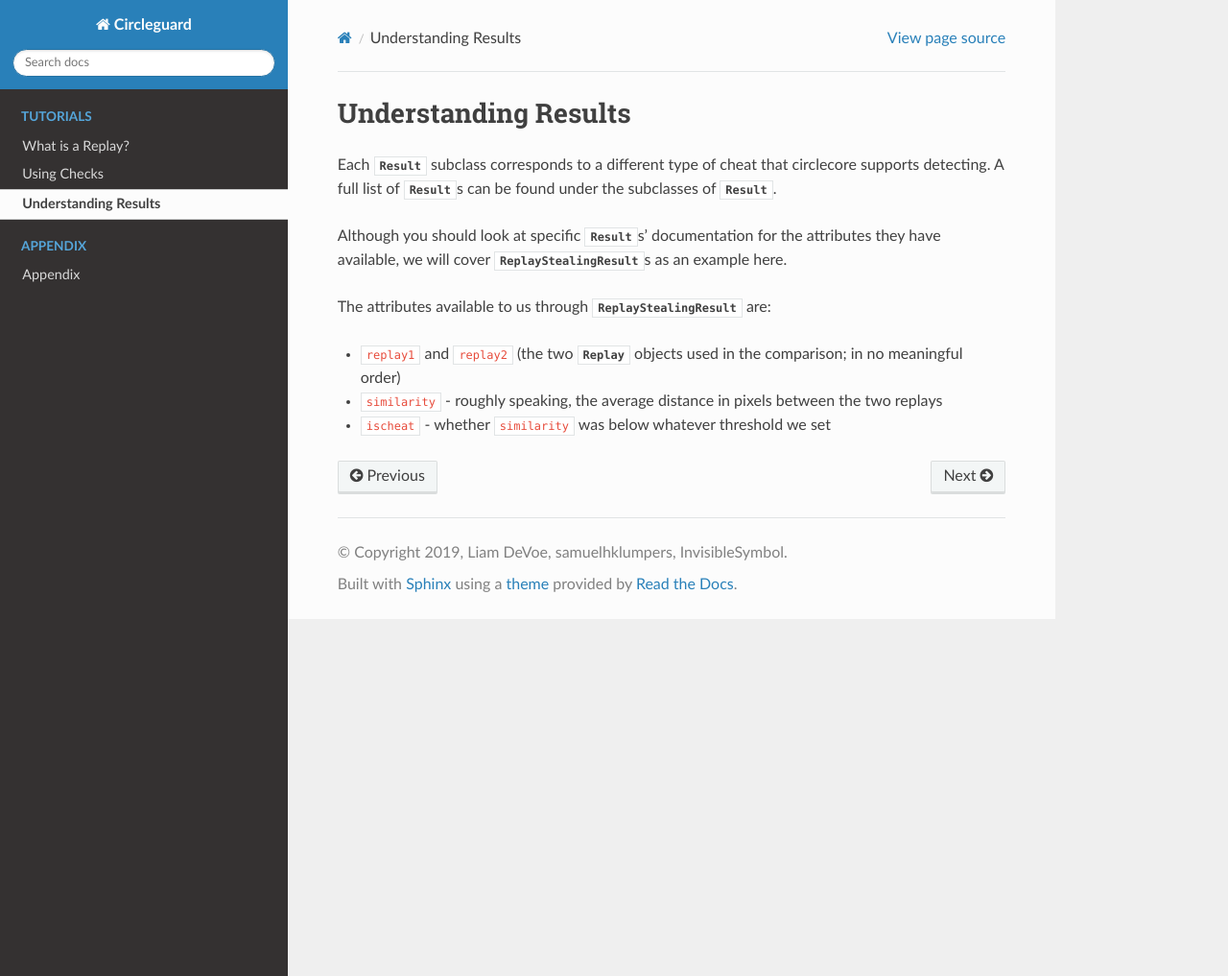
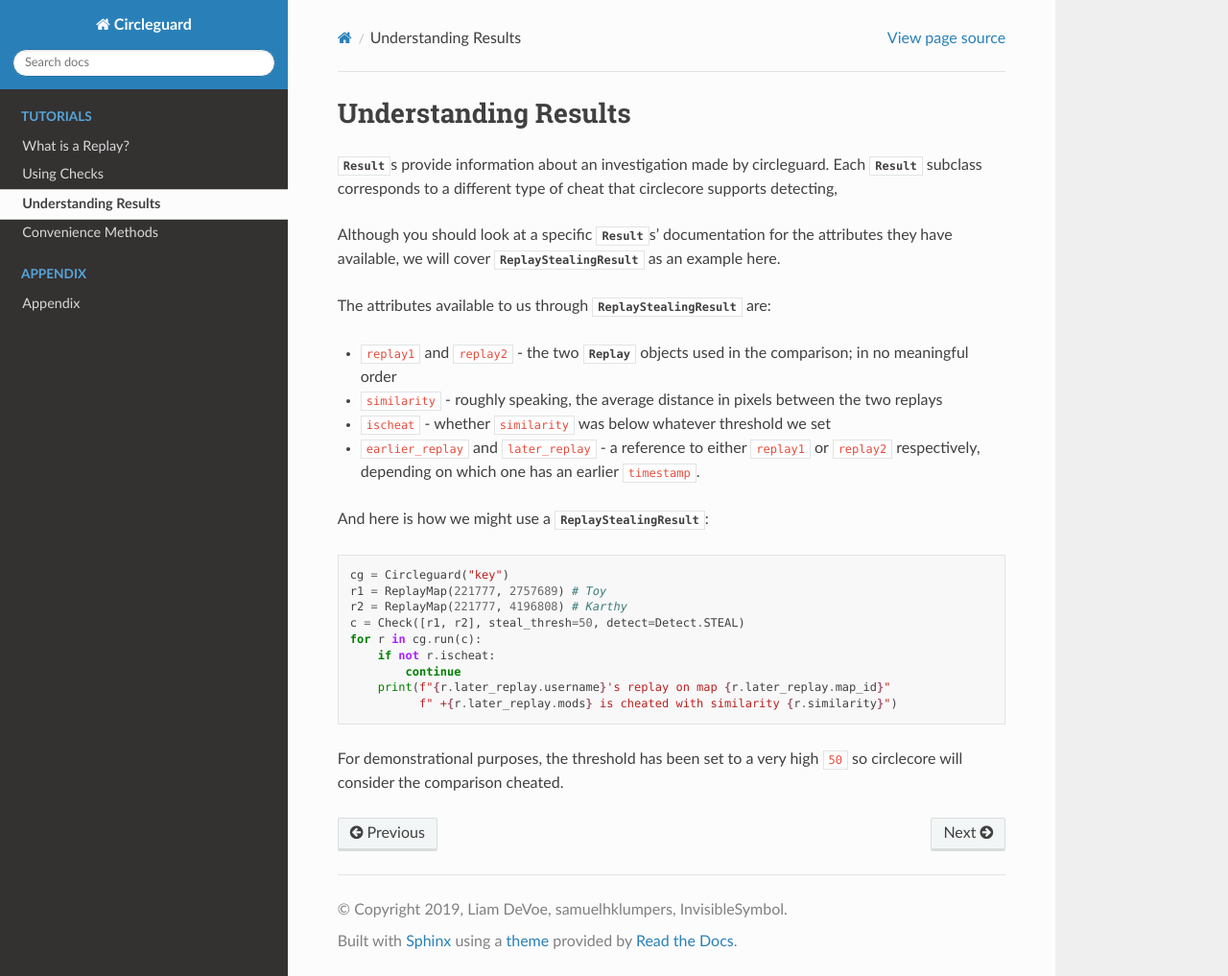
Before and after one commit to circleguard/circlecore, a Sphinx documentation site: the page built from source/understanding-results.rst, in a window 1280 px wide and 1017 px high. Shown: the whole window at 96% size. Built offline with Sphinx 7.4.7 and the Read the Docs theme 2.0.0, drawn with Linux system fonts in a browser that asks for light colours.

Commit message:
continue to write documentation

```diff
--- a/source/conf.py
+++ b/source/conf.py
@@ -4,10 +4,10 @@
 # list see the documentation:
 # https://www.sphinx-doc.org/en/master/usage/configuration.html
 
-project = 'Circleguard'
-copyright = '2019, Liam DeVoe, samuelhklumpers, InvisibleSymbol'
-author = 'Liam DeVoe, samuelhklumpers, InvisibleSymbol'
-release = '2.4.0'
+project = "Circleguard"
+copyright = "2019, Liam DeVoe, samuelhklumpers, InvisibleSymbol"
+author = "Liam DeVoe, samuelhklumpers, InvisibleSymbol"
+release = "2.4.0"
 
 extensions = [
     "sphinx.ext.autodoc",
@@ -19,12 +19,13 @@
 intersphinx_mapping = {"python": ("https://docs.python.org/3", None),
                        "slider": ("https://llllllllll.github.io/slider/", None)}
 # https://stackoverflow.com/a/37210251
-autodoc_member_order = 'bysource'
+autodoc_member_order = "bysource"
 
-html_theme = 'sphinx_rtd_theme'
+html_theme = "sphinx_rtd_theme"
+# html_theme_options = {"display_version": False}
 
 # Add any paths that contain templates here, relative to this directory.
-templates_path = ['_templates']
+templates_path = ["_templates"]
 
 # List of patterns, relative to source directory, that match files and
 # directories to ignore when looking for source files.
@@ -35,8 +36,7 @@
 # Add any paths that contain custom static files (such as style sheets) here,
 # relative to this directory. They are copied after the builtin static files,
 # so a file named "default.css" will overwrite the builtin "default.css".
-html_static_path = ['_static']
-
+html_static_path = ["_static"]
 
 # references that we want to use easily in any file
 rst_prolog = """
@@ -46,6 +46,9 @@
 .. |Check| replace:: :class:`~circleguard.replay.Check`
 .. |cg.run| replace:: :func:`cg.run <circleguard.circleguard.Circleguard.run>`
 .. |Result| replace:: :class:`~circleguard.result.Result`
+.. |RelaxResult| replace:: :class:`~circleguard.result.RelaxResult`
+.. |ReplayStealingResult| replace:: :class:`~circleguard.result.ReplayStealingResult`
+.. |Detect| replace:: :class:`~circleguard.enums.Detect`
 .. _Circleguard: https://github.com/circleguard/circleguard
 .. _osu!: http://osu.ppy.sh
 .. _tybug: https://github.com/tybug
--- a/source/index.rst
+++ b/source/index.rst
@@ -2,7 +2,7 @@
 Circlecore
 ==========
 
-Circlecore is a cheat detection library for `osu!`_
+Circlecore is a cheat detection library for `osu!`_.
 
 Currently, we support the detection of the following cheats:
 
@@ -44,6 +44,7 @@
     what-is-a-replay
     using-checks
     understanding-results
+    convenience-methods
 
 .. toctree::
     :caption: Appendix
--- a/source/understanding-results.rst
+++ b/source/understanding-results.rst
@@ -1,18 +1,38 @@
 Understanding Results
 =====================
-Each |Result| subclass corresponds to a different type of cheat that
-circlecore supports detecting. A full list of |Result|\s can be found under
-the subclasses of :class:`~circleguard.result.Result`.
 
-Although you should look at specific |Result|\s' documentation for the
-attributes they have available, we will cover
-:class:`~circleguard.result.ReplayStealingResult`\s as an example here.
+|Result|\s provide information about an investigation made by circleguard. Each
+|Result| subclass corresponds to a different type of cheat that
+circlecore supports detecting,
 
-The attributes available to us through
-:class:`~circleguard.result.ReplayStealingResult` are:
+Although you should look at a specific |Result|\s' documentation for the
+attributes they have available, we will cover |ReplayStealingResult|
+as an example here.
 
-* ``replay1`` and ``replay2`` (the two |Replay| objects used in the comparison;
-  in no meaningful order)
+The attributes available to us through |ReplayStealingResult| are:
+
+* ``replay1`` and ``replay2`` - the two |Replay| objects used in the
+  comparison; in no meaningful order
 * ``similarity`` - roughly speaking, the average distance in pixels between the
   two replays
 * ``ischeat`` - whether ``similarity`` was below whatever threshold we set
+* ``earlier_replay`` and ``later_replay`` - a reference to either ``replay1``
+  or ``replay2`` respectively, depending on which one has an earlier
+  ``timestamp``.
+
+And here is how we might use a |ReplayStealingResult|:
+
+.. code-block:: python
+
+    cg = Circleguard("key")
+    r1 = ReplayMap(221777, 2757689) # Toy
+    r2 = ReplayMap(221777, 4196808) # Karthy
+    c = Check([r1, r2], steal_thresh=50, detect=Detect.STEAL)
+    for r in cg.run(c):
+        if not r.ischeat:
+            continue
+        print(f"{r.later_replay.username}'s replay on map {r.later_replay.map_id}"
+              f" +{r.later_replay.mods} is cheated with similarity {r.similarity}")
+
+For demonstrational purposes, the threshold has been set to a very high ``50``
+so circlecore will consider the comparison cheated.
--- a/source/what-is-a-replay.rst
+++ b/source/what-is-a-replay.rst
@@ -37,4 +37,4 @@
 load them with :meth:`cg.load <circleguard.circleguard.Circleguard.load>`.
 This design principle of objects being as cheap as possible to create, and only
 loading further data when necessary, is something that holds true throughout
-circleguard.
+circlecore.
```
Also changed, not shown: source/convenience-methods.rst (added, +23 -0 lines), source/using-checks.rst (+41 -4 lines), 1 other file.
